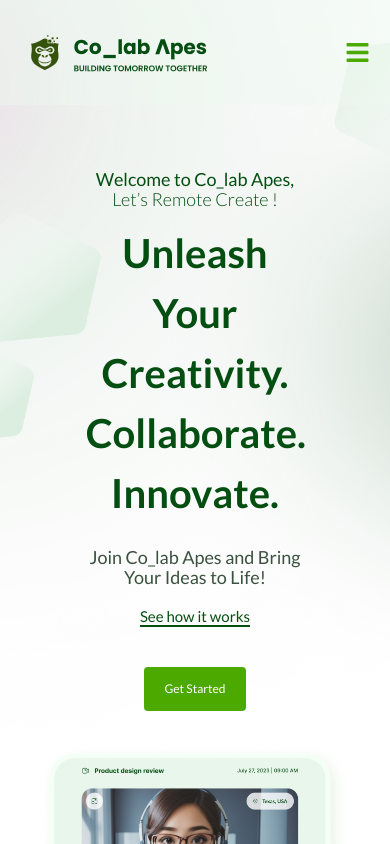
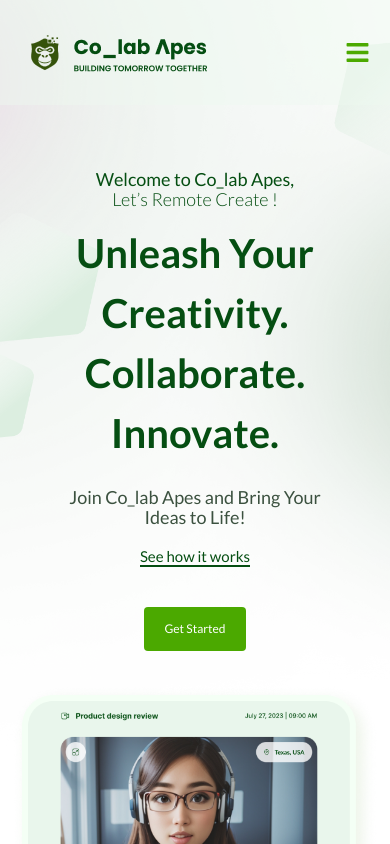
Before and after one commit to Colab-Apes/new_landing_page, a React (Vite) app: page / in a window 390 px wide. Shown: the top 844 px of the page. Built offline with nearby package versions, Linux system fonts and the light colour scheme.

Commit message:
Update: Hero Section Width

```diff
--- a/src/pages/landing/landing.css
+++ b/src/pages/landing/landing.css
@@ -49,6 +49,11 @@ button {
     left: 0%;
   }
 }
+@media screen and (max-width: 500px) {
+  .hero {
+    max-width: 95%;
+  }
+}
 @media screen and (max-width: 320px) {
   .text-content {
     width: 100% !important;
```
